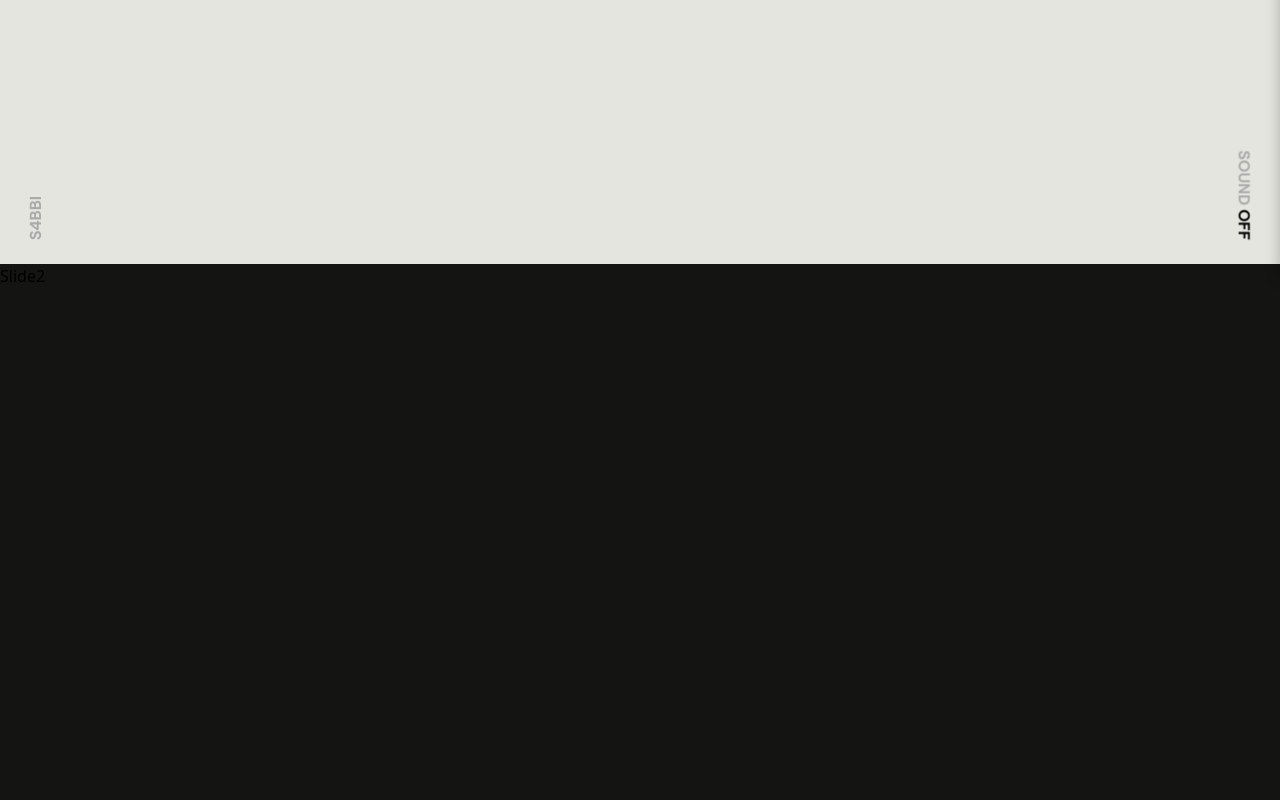
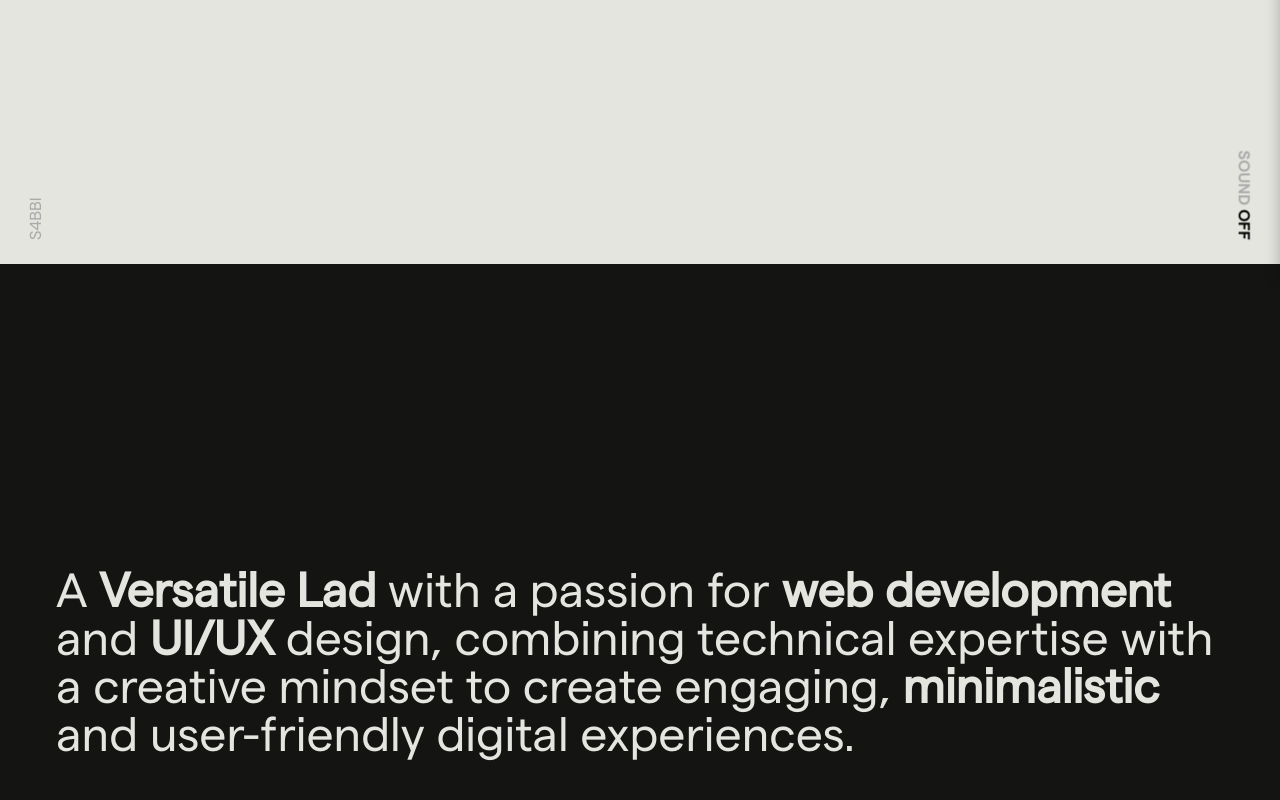
Before and after one commit to s4bbi/Portfolio-24, a React (Vite) app: page / in a window 1280 px wide. Shown: the part 536-1336 px from the top of the page. Built offline with nearby package versions, Linux system fonts and the light colour scheme.

Commit message:
Slide 2 Added

```diff
--- a/src/components/Header.jsx
+++ b/src/components/Header.jsx
@@ -1,4 +1,5 @@
 import React, { useState } from 'react';
+import { Link } from 'react-router-dom';
 import logo from '../assets/logo.svg';
 import icon from '../assets/icon.svg';
 import { AiOutlineClose } from 'react-icons/ai';
@@ -13,9 +14,11 @@ const Header = () => {
 
   return (
     <div className="fixed top-0 left-0 w-full bg-transparent z-50">
-      <div className="text-lg text-black mx-2 py-3 flex justify-between items-center lg:mx-6">
+      <div className="text-lg mx-2 py-3 flex justify-between items-center lg:mx-6">
         <div>
-          <img src={logo} alt="Logo" className="w-12 lg:w-16" />
+          <Link to="/">
+            <img src={logo} alt="Logo" className="w-12 lg:w-16" />
+          </Link>
         </div>
         <div className="flex gap-8 lg:gap-24 justify-between items-center pr-1">
           <button className="font-mL bg-blackL p-1 rounded-3xl w-24 text-base text-white">
@@ -32,7 +35,7 @@ const Header = () => {
 
       {/* Sidebar */}
       <div
-        className={`fixed top-0 right-0 h-full w-full sm:w-96 lg:w-[575px] bg-black shadow-[0_13px_14px_rgba(0,0,0,0.25)] transition-transform duration-1000 ${
+        className={`fixed top-0 right-0 h-full w-full sm:w-96 lg:w-[575px] bg-blackD shadow-[0_13px_14px_rgba(0,0,0,0.25)] transition-transform duration-1000 ${
           isSidebarOpen ? 'translate-x-0' : 'translate-x-full'
         }`}
       >
--- a/src/components/Hero.jsx
+++ b/src/components/Hero.jsx
@@ -33,13 +33,13 @@ const Hero = () => {
       <div className="flex flex-col md:flex-row font-cdM text-3xl md:text-6xl gap-2 md:gap-5 justify-center items-center text-center">
         <p>&lt; Web Developer /&gt;</p>
         <p className="hidden md:inline">•</p>
-        <p className='flex gap-2'>UI/UX <span className="font-wY text-4xl md:text-7xl bg-gradient-to-r from-[#95FFC0] via-[#FBD786] to-[#F7797D] text-transparent bg-clip-text">
+        <p className='flex gap-4'>UI/UX <span className="font-wY text-4xl md:text-7xl bg-gradient-to-r from-[#22054F] via-[#9065D1] to-[#5FFBF1] text-transparent bg-clip-text">
         Designer </span></p>
       </div>
 
       <div className="fixed bottom-0 left-0 right-0 px-6 flex justify-between items-center w-full">
         <p className="font-mL origin-top-left -rotate-90">
-          <span className="text-[#AAAAAA] font-mSB">S4BBI</span>
+          <span className="text-[#AAAAAA] font-mR">S4BBI</span>
         </p>
         <p className="font-mSB origin-top-right rotate-90">
           <span className="text-[#AAAAAA]">SOUND</span>{" "}
--- a/src/components/Slide2.jsx
+++ b/src/components/Slide2.jsx
@@ -1,9 +1,25 @@
-import React from 'react'
+import React from 'react';
 
 const Slide2 = () => {
   return (
-    <div className='h-screen bg-blackD'>Slide2</div>
-  )
-}
+    <div className='h-screen bg-blackD flex justify-center items-center'>
+      <div className="px-14 flex flex-col items-center font-mR">
+        <div className="text-white text-4xl md:text-5xl font-normal font-Matter">
+          <span>A </span>
+          <span className="font-semibold">Versatile </span>
+          <span className="font-semibold">Lad </span>
+          <span>with</span>
+          <span> a passion for </span>
+          <span className="font-semibold">web development </span>
+          <span>and </span>
+          <span className="font-semibold">UI/UX</span>
+          <span> design, combining technical expertise with a creative mindset to create engaging, </span>
+          <span className="font-semibold">minimalistic</span>
+          <span> and user-friendly digital experiences.</span>
+        </div>
+      </div>
+    </div>
+  );
+};
 
-export default Slide2
+export default Slide2;
--- a/src/main.jsx
+++ b/src/main.jsx
@@ -8,7 +8,6 @@ import Homepage from './pages/Homepage.jsx'
 const AppComponent = () => {
   return (
     <div>
-      <Header />
       <Outlet />
     </div>
   )
--- a/src/pages/Homepage.jsx
+++ b/src/pages/Homepage.jsx
@@ -1,10 +1,12 @@
 import React from 'react'
+import Header from '../components/Header.jsx'
 import Hero from "../components/Hero.jsx"
 import Slide2 from '../components/Slide2.jsx'
 
 const Homepage = () => {
   return (
     <div className='selection:bg-zinc-600'>
+      <Header />
       <Hero />
       <Slide2 />
     </div>
```
